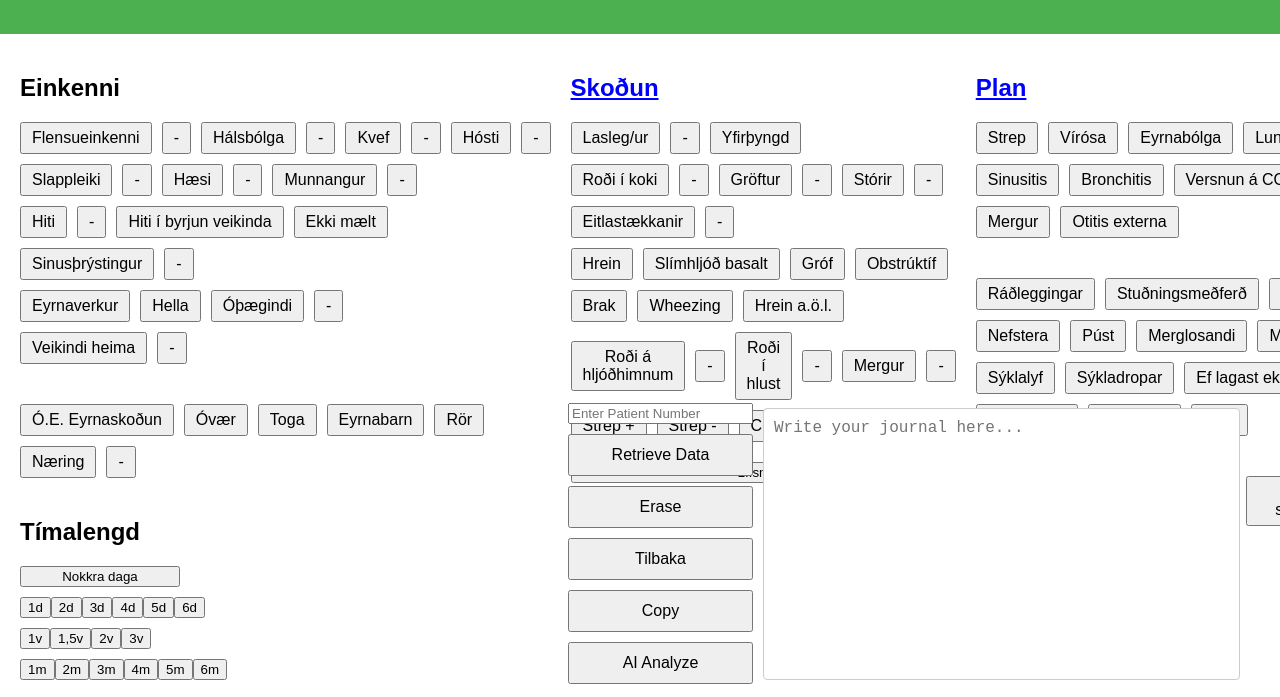
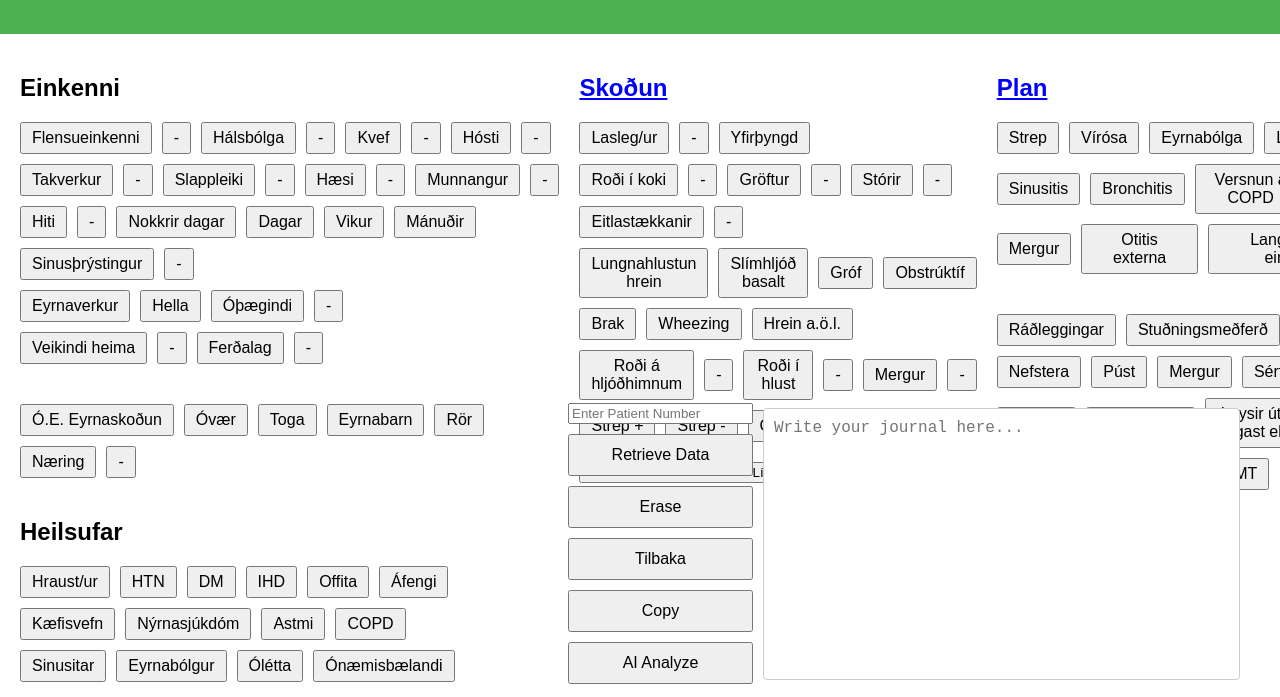
Before and after one commit to stefan644/my-website, a plain HTML site: page index.html in a window 1280 px wide. Shown: the part 76-773 px from the top of the page. Drawn offline with Linux system fonts and the light colour scheme.

Commit message:
Add files via upload

```diff
--- a/scripts.js
+++ b/scripts.js
@@ -31,22 +31,31 @@ const SymptomsViral = [
             {
                 display: 'Hósti',
                 subOptions: [
+                    { display: 'Hósti', output: 'Hósti' },
                     { display: 'Blautur', output: 'Blautur hósti' },
                     { display: 'Þurr', output: 'Þurr hósti' }
                 ],
-                cancelText: 'Hósti'
+                cancelText: ''
             },
             {
                 display: '-',
-                output: 'Ekki hósti'
+                output: 'Ekki verið með hósta'
             }
         ]
     },
     {
         name: '',
         type: 'options',
-        display: ['Slappleiki', '-', 'Hæsi', '-', 'Munnangur', '-'],
-        options: [
+        display: ['Takverkur', '-', 'Slappleiki', '-', 'Hæsi', '-', 'Munnangur', '-'],
+        options: [
+            {
+                display: 'Takverkur',
+                output: 'Fundið fyrir takverk'
+            },
+            {
+                display: '-',
+                output: 'Ekki fundið fyrir takverk'
+            },
             {
                 display: 'Slappleiki',
                 output: 'Slappleiki'
@@ -78,24 +87,65 @@ const SymptomsViral = [
     {
         name: '',
         type: 'options',
-        display: ['Hiti', '-', 'Hiti í byrjun veikinda', 'Ekki mælt'],
-        options: [
+        display: ['Hiti', '-', 'Nokkrir dagar', 'Dagar', 'Vikur', 'Mánuðir'],
+        options: [
+
+
             {
                 display: 'Hiti',
-                output: 'Verið með hita'
+                subOptions: [
+                    { display: 'Hiti', output: 'Verið með hita' },
+                    { display: 'Hár hiti og rúmliggjandi', output: 'Verið með háan hita, mestu rúmliggjandi' },
+                    { display: 'Hiti í byrjun veikinda', output: 'Hiti í byrjun veikinda en hann yfirstaðinn nú' },
+                    { display: 'Ekki mælt', output: 'Upplifað sig með hita en ekki mælt sig' }
+                ],
+                cancelText: ''
             },
             {
                 display: '-',
                 output: 'Ekki fengið hita'
             },
             {
-                display: 'Hiti í byrjun veikinda',
-                output: 'Hiti í byrjun veikinda en hann yfirstaðinn nú'
-            },
-            {
-                display: 'Ekki mælt',
-                output: 'Upplifað sig með hita en ekki mælt sig'
+                display: 'Nokkrir dagar',
+                output: 'Nokkra daga saga'
+            },
+            {
+                display: 'Dagar',
+                subOptions: [
+                    { display: '1d', output: '1d saga' },
+                    { display: '2d', output: '2d saga' },
+                    { display: '3d', output: '3d saga' },
+                    { display: '4d', output: '4d saga' },
+                    { display: '5d', output: '5d saga' },
+                    { display: '6d', output: '6d saga' }
+                ],
+                cancelText: ''
+            },
+            {
+                display: 'Vikur',
+                subOptions: [
+                    { display: '1v', output: '1 vikna saga' },
+                    { display: '1,5v', output: '1,5 vikna saga' },
+                    { display: '2v', output: '2 vikna saga' },
+                    { display: '3v', output: '3 vikna saga' }
+
+                ],
+                cancelText: ''
+            },
+            {
+                display: 'Mánuðir',
+                subOptions: [
+                    { display: '1m', output: '1 mán saga' },
+                    { display: '2m', output: '2 mán saga' },
+                    { display: '3m', output: '3 mán saga' },
+                    { display: '4m', output: '4 mán saga' },
+                    { display: '5m', output: '5 mán saga' },
+                    { display: '6m', output: '6 mán saga' }
+
+                ],
+                cancelText: ''
             }
+
         ]
     },
     {
@@ -156,7 +206,7 @@ const SymptomsViral = [
     {
         name: '',
         type: 'options',
-        display: ['Veikindi heima', '-'],
+        display: ['Veikindi heima', '-', 'Ferðalag', '-'],
         options: [
             {
                 display: 'Veikindi heima',
@@ -165,6 +215,14 @@ const SymptomsViral = [
             {
                 display: '-',
                 output: 'Ekki aðrir veikir á heimili'
+            },
+            {
+                display: 'Ferðalag',
+                output: 'Var að koma út ferðalagi erlendis'
+            },
+            {
+                display: '-',
+                output: 'Ekki verið erlendis nýlega'
             }
         ]
     },
@@ -220,7 +278,7 @@ const SymptomsViral = [
                 cancelText: 'Nærist illa'
             },
         ]
-    },
+    }
 
 ];
 
@@ -273,7 +331,7 @@ const ExamsViral = [
     {
         name: '',
         type: 'options',
-        display: ['Hrein', 'Slímhljóð basalt', 'Gróf', 'Obstrúktíf'],
+        display: ['Lungnahlustun hrein', 'Slímhljóð basalt', 'Gróf', 'Obstrúktíf'],
         options: [
             { display: 'Hrein', output: 'Lungnahlustun hrein' },
             { display: 'Slímhljóð basalt', output: 'Lungnahlustun sýnir slímhljóð basalt' },
@@ -397,28 +455,34 @@ const PlanViral = [
     {
         name: '',
         type: 'options',
-        display: ['Mergur', 'Otitis externa'],
+        display: ['Mergur', 'Otitis externa', 'Langvarandi einkenni'],
         options: [
             { display: 'Mergur', output: 'Eyrnamergur' },
-            { display: 'Otitis externa', output: 'Otitis externa' }
+            { display: 'Otitis externa', output: 'Otitis externa' },
+            { display: 'Langvarandi einkenni', output: 'Einkenni langvarandi' }
         ]
     },
     {},{},{},
     {
         name: '',
         type: 'options',
-        display: ['Ráðleggingar', 'Stuðningsmeðferð', 'Slímlosandi', 'Kódein'],
+        display: ['Ráðleggingar', 'Stuðningsmeðferð'],
         options: [
             { display: 'Ráðleggingar', output: 'Almennar ráðleggingar' },
-            { display: 'Stuðningsmeðferð', output: 'Ráðlegg stuðningsmeðferð' },
-            { display: 'Slímlosandi', output: 'Reynum slímlosandi' },
-            { display: 'Kódein', output: 'Fær kódein við hósta' }
-        ]
-    },
-    {
-        name: '',
-        type: 'options',
-        display: ['Nefstera', 'Púst', 'Merglosandi', 'Merghreinsun', 'Sérfræðing'],
+            {
+            display: 'Stuðningsmeðferð',
+                subOptions: [
+                    { display: 'Stuðningsmeðferð', output: 'Ráðlegg stuðningsmeðferð' },
+                    { display: 'Slímlosandi', output: 'Reynum slímlosandi' },
+                    { display: 'Kódein', output: 'Fær kódein við hósta' }
+                ],
+            }
+        ]
+    },
+    {
+        name: '',
+        type: 'options',
+        display: ['Nefstera', 'Púst', 'Mergur', 'Sérfræðing'],
         options: [
             { display: 'Nefstera', output: 'Ráðlegg nefstera' },
             {
@@ -429,12 +493,18 @@ const PlanViral = [
                     { display: 'ventolin+flixotide', output: 'Ráðlegg púst. Set ventolin og flixotide í gáttina' },
                     { display: 'seretide', output: 'Ráðlegg púst. Set seretide í gáttina' }
                 ],
-                cancelText: 'Ráðlegg púst'
-            },
-            { display: 'Merglosandi', output: 'Ráðlegg merglosandi dropa, endurkoma í merghreinsun' },
-            { display: 'Merghreinsun', output: 'Hreinsum út eyrnamerg' },
-            {
-                display: 'Sérfræðing',
+                cancelText: ''
+            },
+            {
+                display: 'Mergur',
+                subOptions: [
+                    { display: 'Merglosandi', output: 'Ráðlegg merglosandi dropa, endurkoma í merghreinsun' },
+                    { display: 'Merghreinsun', output: 'Hreinsum út eyrnamerg' }
+                ],
+                cancelText: ''
+            },
+            {
+                display: 'Vísa á sérfræðing',
                 subOptions: [
                     { display: 'HNE', output: 'Ráðlegg mat HNE læknis' }
                 ]
@@ -444,7 +514,7 @@ const PlanViral = [
     {
         name: '',
         type: 'options',
-        display: ['Sýklalyf', 'Sýkladropar', 'Ef lagast ekki'],
+        display: ['Sýklalyf', 'Sýkladropar', 'Leysir út ef lagast ekki', 'VVV'],
         options: [
             {
                 display: 'Sýklalyf',
@@ -453,7 +523,8 @@ const PlanViral = [
                     { display: 'amoxin', output: 'Ráðlegg sýklalyf. Set amoxin í gáttina' },
                     { display: 'spectracillin', output: 'Ráðlegg sýklalyf. Set spectracillin í gáttina' },
                     { display: 'kaavepenin', output: 'Ráðlegg sýklalyf. Set kaavepenin í gáttina' },
-                    { display: 'keflex', output: 'Ráðlegg sýklalyf. Set keflex í gáttina' }
+                    { display: 'keflex', output: 'Ráðlegg sýklalyf. Set keflex í gáttina' },
+                    { display: 'VVV', output: 'Fær veikindavottorð' }
                 ]
             },
             {
@@ -463,7 +534,8 @@ const PlanViral = [
                     { display: 'Ciflox', output: 'Ráðlegg sýkladropa. Set ciflox í gáttina' }
                 ]
             },
-            { display: 'Ef lagast ekki', output: 'Leysir út ef fer ekki skánandi á næstu dögum' }
+            { display: 'Ef lagast ekki', output: 'Leysir út ef fer ekki skánandi á næstu dögum' },
+            { display: 'VVV', output: 'Fær veikindavottorð' }
         ]
     },
     {
@@ -487,21 +559,25 @@ const PlanViral = [
     {
         name: '',
         type: 'options',
-        display: ['Endurmat pn', 'Endurmat ef versnar', 'Pantar símatíma', 'Heilsugæsla'],
-        options: [
-            { display: 'Endurmat pn', output: 'Endurmat pn' },
-            { display: 'Endurmat ef versnar', output: 'Endurmat ef versnar eða lagast ekki' },
-            { display: 'Pantar símatíma', output: 'Pantar sér símatíma til að fá niðurstöður' },
-            { display: 'Heilsugæsla', output: 'Eftirfylgd á sinni heilsugæslu' }
-        ]
-    },
-    {
-        name: '',
-        type: 'options',
-        display: ['Gef tíma', 'Gef símatíma'],
-        options: [
-            { display: 'Gef tíma', output: 'Gef tíma í endurkomu' },
-            { display: 'Gef símatíma', output: 'Fær símatíma til eftirfylgdar' }
+        display: ['Endurmat', 'Eftirfylgd'],
+        options: [
+            {
+                display: 'Endurmat',
+                subOptions: [
+                    { display: 'Eftir þörfum', output: 'Endurmat eftir þörfum' },
+                    { display: 'Ef versnar eða lagast ekki', output: 'Endurmat ef versnar eða lagast ekki' }
+                ]
+            },
+            {
+                display: 'Eftirfylgd',
+                subOptions: [
+                    { display: 'Pantar símatíma', output: 'Pantar sér símatíma til að fá niðurstöður' },
+                    { display: 'Sinni heilsugæslu', output: 'Eftirfylgd á sinni heilsugæslu' },
+                    { display: 'Bóka tíma', output: 'Gef tíma í endurkomu' },
+                    { display: 'Bóka símatíma', output: 'Fær símatíma til eftirfylgdar' }
+                ]
+            }
+
         ]
     }
 ];
@@ -1808,7 +1884,7 @@ function loadPage(page) {
         const leftColumn = document.createElement('div');
         leftColumn.className = 'column';
         leftColumn.appendChild(einkenniSection);
-        leftColumn.appendChild(timalengdSection);
+    //  leftColumn.appendChild(timalengdSection);
         leftColumn.appendChild(historyViralSection);
         leftColumn.appendChild(habitsSection);
 
@@ -2132,4 +2208,15 @@ document.addEventListener('DOMContentLoaded', function() {
     } else {
         console.error('Element with ID enterCodeButton not found.');
     }
+
+    // Add event listener for closing suboptions on clicking outside
+    document.addEventListener('click', function(event) {
+        const subOptionsContainer = document.querySelector('.popup-modal');
+        const openButton = event.target.closest('button'); // Adjust the selector if needed
+
+        // Check if the suboptions container is visible and the click is outside of it
+        if (subOptionsContainer && !subOptionsContainer.contains(event.target) && !openButton) {
+            subOptionsContainer.remove();
+        }
+    });
 });
--- a/styles.css
+++ b/styles.css
@@ -148,6 +148,7 @@ main {
     /* Add any other styles you want */
     margin-bottom: 0px; /* Optional: Add some margin to separate it from the containers below */
 }
+
 
 /* Modal styles */
 .modal {
@@ -351,3 +352,6 @@ main {
     min-width: 30px;
     text-align: right;
 }
+.hidden-name {
+    display: none; /* This hides the element with the class 'hidden-name' */
+}
```
Also changed, not shown: index.html (+4 -0 lines).
